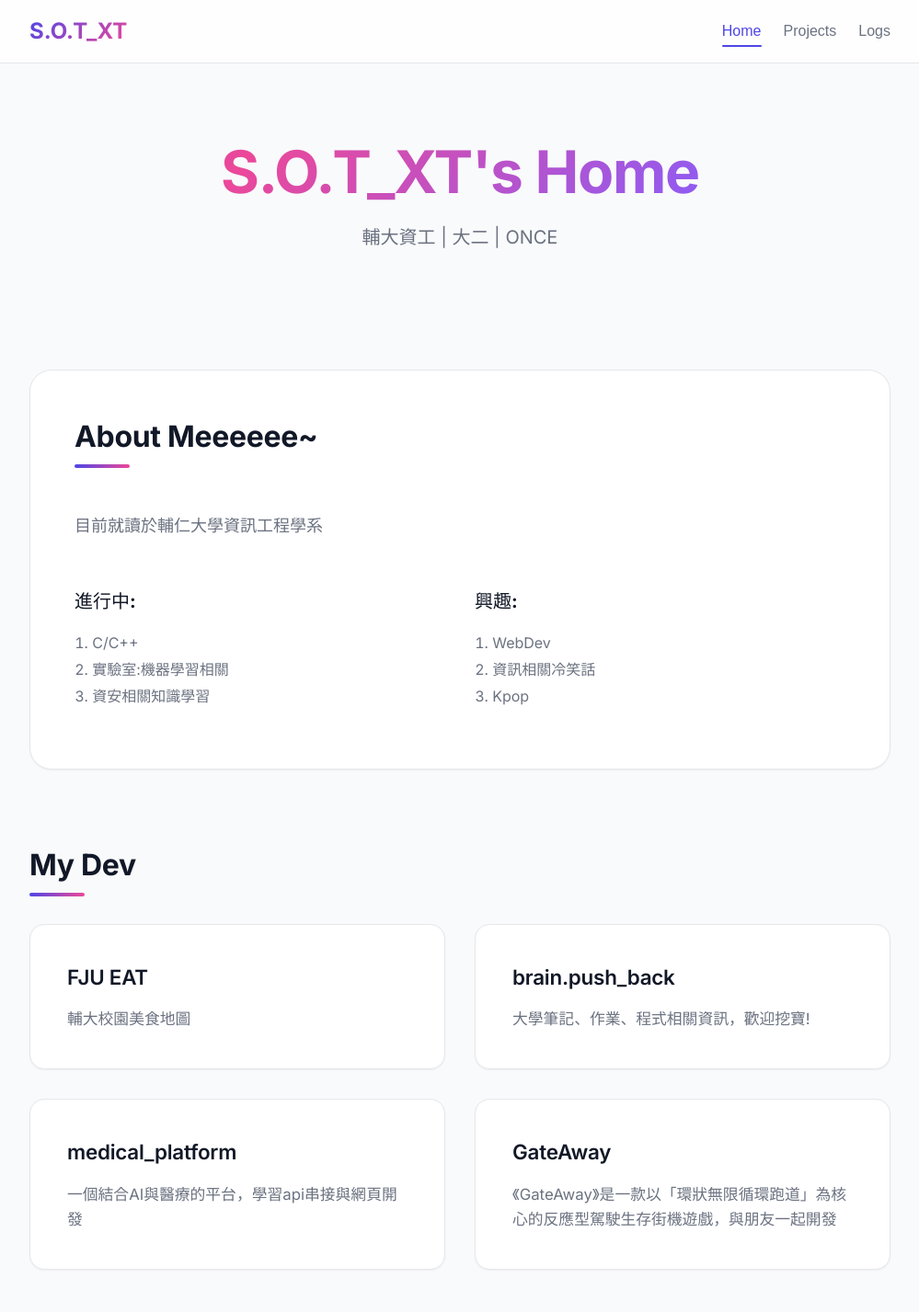
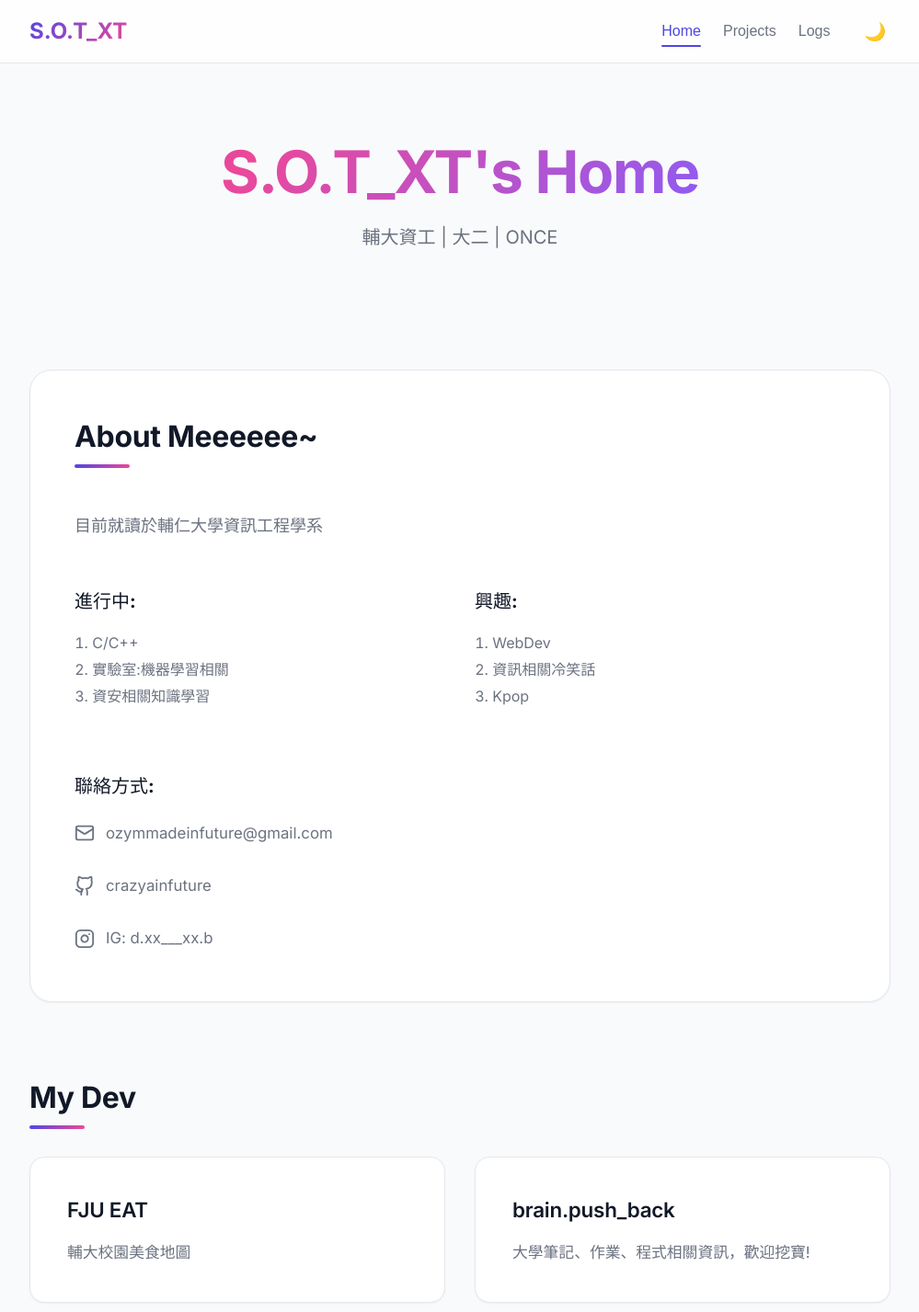
Before and after one commit to crazyainfuture/XT, a React (Vite) app: page / in a window 1280 px wide. Shown: the top 1427 px of the page at 92% size, without its empty margins (140-1139 px from the left). Built offline with nearby package versions, Linux system fonts and the light colour scheme.

Commit message:
adjust contact

```diff
--- a/src/App.css
+++ b/src/App.css
@@ -16,8 +16,7 @@
   --transition: all 0.3s cubic-bezier(0.4, 0, 0.2, 1);
 }
 
-@media (prefers-color-scheme: dark) {
-  :root {
+body[data-theme="dark"] {
   --primary: #818CF8;
   --primary-hover: #A5B4FC;
   --bg-color: #0B0F19;
@@ -29,7 +28,6 @@
   --shadow-sm: 0 1px 2px 0 rgba(0, 0, 0, 0.3);
   --shadow-md: 0 4px 6px -1px rgba(0, 0, 0, 0.4), 0 2px 4px -1px rgba(0, 0, 0, 0.2);
   --shadow-lg: 0 10px 15px -3px rgba(0, 0, 0, 0.5), 0 4px 6px -2px rgba(0, 0, 0, 0.3);
-  }
 }
 
 body {
@@ -243,6 +241,25 @@ h2::after {
   color: var(--text-muted);
   line-height: 1.8;
   padding-left: 1.2rem;
+}
+
+.contact-link {
+  display: flex;
+  align-items: center;
+  gap: 0.75rem;
+  color: var(--text-muted);
+  text-decoration: none;
+  font-size: 1.05rem;
+  transition: var(--transition);
+  padding: 0.5rem;
+  border-radius: 8px;
+  margin-left: -0.5rem;
+}
+
+.contact-link:hover {
+  color: var(--primary);
+  background-color: var(--border-color);
+  transform: translateX(4px);
 }
 
 .project-grid {
--- a/src/App.jsx
+++ b/src/App.jsx
@@ -6,6 +6,17 @@ import Logs, { alllogs } from './pages/logs'
 
 function App() {
   const [currentPage, setCurrentPage] = useState('home');
+
+  const [theme, setTheme] = useState(() => {
+    const saved = localStorage.getItem('theme');
+    if (saved) return saved;
+    return window.matchMedia('(prefers-color-scheme: dark)').matches ? 'dark' : 'light';
+  });
+
+  useEffect(() => {
+    localStorage.setItem('theme', theme);
+    document.body.setAttribute('data-theme', theme);
+  }, [theme]);
 
   // Scroll to top on page change
   useEffect(() => {
@@ -39,6 +50,14 @@ function App() {
               onClick={() => setCurrentPage('logs')}
             >
               Logs
+            </button>
+            <button
+              className="theme-toggle"
+              onClick={() => setTheme(theme === 'dark' ? 'light' : 'dark')}
+              title={`Switch to ${theme === 'dark' ? 'light' : 'dark'} mode`}
+              style={{ fontSize: '1.2rem', padding: '0.3rem', marginLeft: '0.5rem' }}
+            >
+              {theme === 'dark' ? '☀️' : '🌙'}
             </button>
           </nav>
         </div>
@@ -76,6 +95,33 @@ function App() {
                     <li>Kpop</li>
                   </ol>
                 </div>
+                <div className="contact">
+                  <h3>聯絡方式:</h3>
+                  <div className="contact-links" style={{ display: 'flex', flexDirection: 'column', gap: '1rem', marginTop: '0.5rem' }}>
+                    <a href="mailto:ozymmadeinfuture@gmail.com" className="contact-link">
+                      <svg xmlns="http://www.w3.org/2000/svg" width="22" height="22" viewBox="0 0 24 24" fill="none" stroke="currentColor" strokeWidth="2" strokeLinecap="round" strokeLinejoin="round">
+                        <rect width="20" height="16" x="2" y="4" rx="2" />
+                        <path d="m22 7-8.97 5.7a1.94 1.94 0 0 1-2.06 0L2 7" />
+                      </svg>
+                      <span>ozymmadeinfuture@gmail.com</span>
+                    </a>
+                    <a href="https://github.com/crazyainfuture" target="_blank" rel="noopener noreferrer" className="contact-link">
+                      <svg xmlns="http://www.w3.org/2000/svg" width="22" height="22" viewBox="0 0 24 24" fill="none" stroke="currentColor" strokeWidth="2" strokeLinecap="round" strokeLinejoin="round">
+                        <path d="M15 22v-4a4.8 4.8 0 0 0-1-3.02c3.14-.35 6.44-1.54 6.44-7A5.44 5.44 0 0 0 20 4.77 5.07 5.07 0 0 0 19.91 1S18.73.65 16 2.48a13.38 13.38 0 0 0-7 0C6.27.65 5.09 1 5.09 1A5.07 5.07 0 0 0 5 4.77a5.44 5.44 0 0 0-1.5 3.78c0 5.42 3.3 6.61 6.44 7A4.8 4.8 0 0 0 8 18v4" />
+                        <path d="M9 18c-4.51 2-5-2-7-2" />
+                      </svg>
+                      <span>crazyainfuture</span>
+                    </a>
+                    <a href="https://www.instagram.com/d.xx___xx.b" target="_blank" rel="noopener noreferrer" className="contact-link">
+                      <svg xmlns="http://www.w3.org/2000/svg" width="22" height="22" viewBox="0 0 24 24" fill="none" stroke="currentColor" strokeWidth="2" strokeLinecap="round" strokeLinejoin="round">
+                        <rect width="20" height="20" x="2" y="2" rx="5" ry="5" />
+                        <path d="M16 11.37A4 4 0 1 1 12.63 8 4 4 0 0 1 16 11.37z" />
+                        <line x1="17.5" x2="17.51" y1="6.5" y2="6.5" />
+                      </svg>
+                      <span>IG: d.xx___xx.b</span>
+                    </a>
+                  </div>
+                </div>
               </div>
             </section>
 
@@ -101,7 +147,7 @@ function App() {
               </div>
               <div className='section-footer'>
                 <button className="view-all-btn" onClick={() => setCurrentPage('projects')}>
-                  查看全部 (View All) <span>→</span>
+                  查看全部 <span>→</span>
                 </button>
               </div>
             </section>
@@ -124,7 +170,7 @@ function App() {
               </div>
               <div className='section-footer'>
                 <button className="view-all-btn" onClick={() => setCurrentPage('logs')}>
-                  查看全部 (View All) <span>→</span>
+                  查看全部 <span>→</span>
                 </button>
               </div>
             </section>
```
Lines whose indentation alone changed are shown as unchanged.
